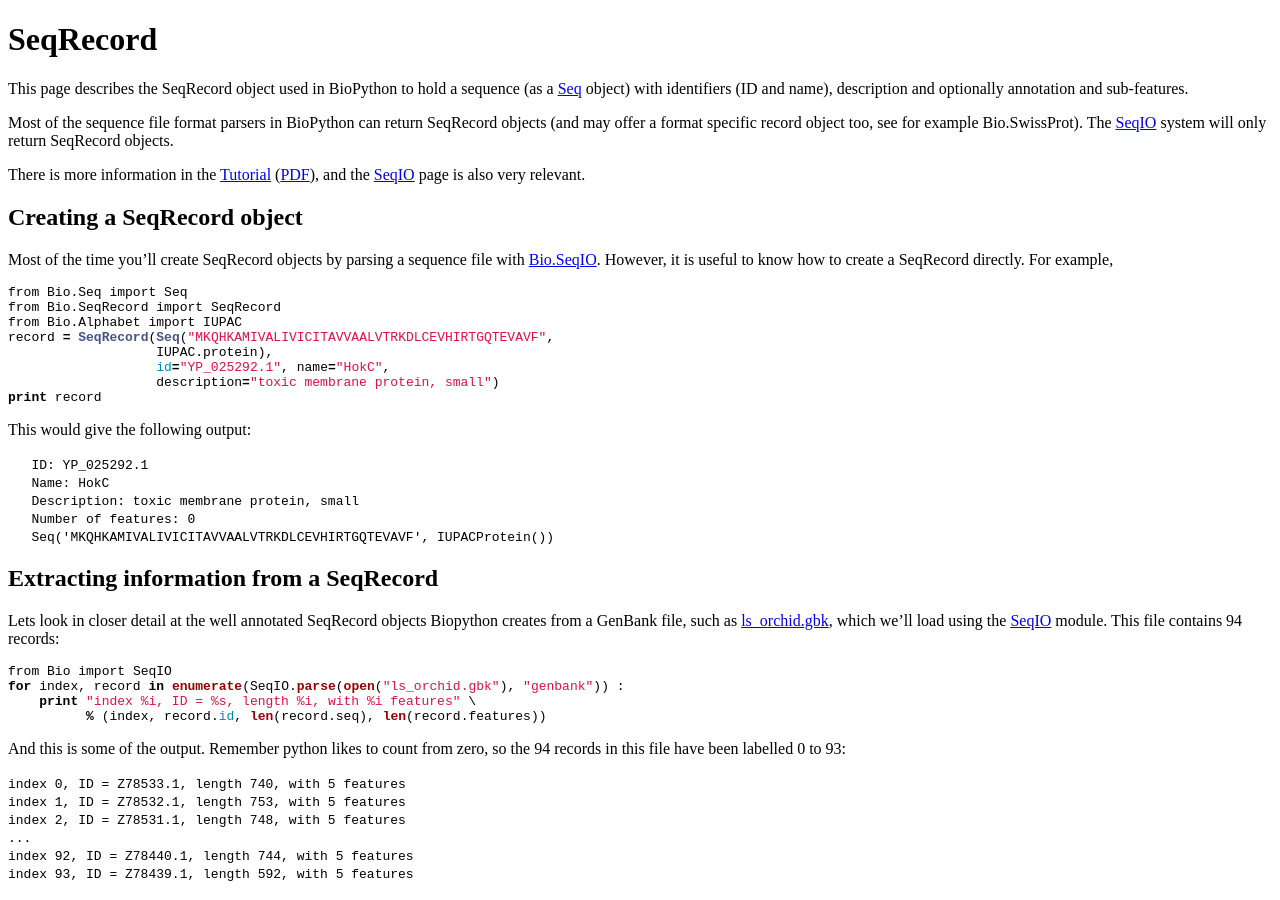
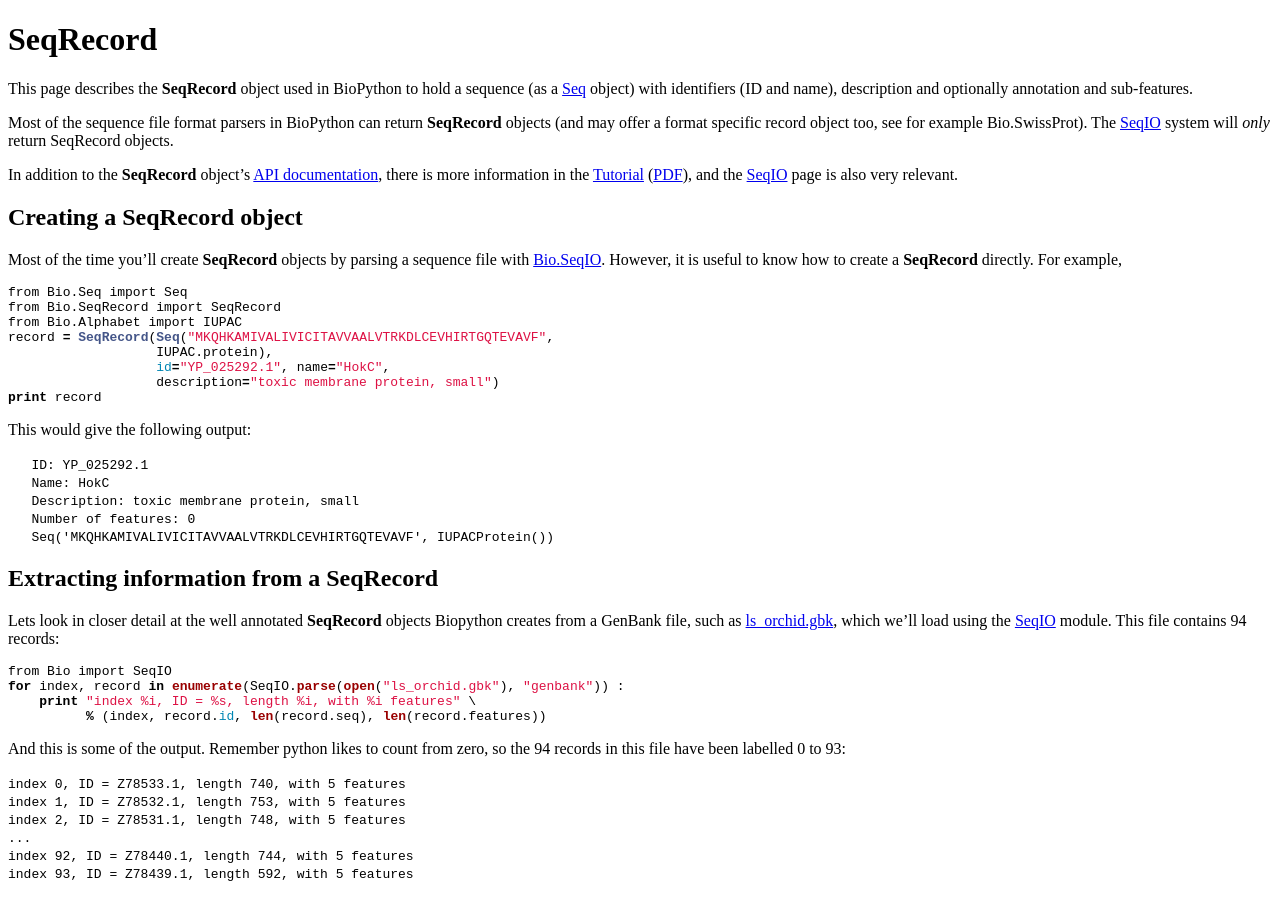
Before and after one commit to biopython/biopython.github.io, a Jekyll site: the page built from wiki/SeqRecord.md, in a window 1280 px wide and 900 px high. Built offline with Jekyll 4.4.1, drawn with Linux system fonts in a browser that asks for light colours; some of the changed text lies outside the part shown.

Commit message:
Link to API page, formatting

````diff
--- a/wiki/SeqRecord.md
+++ b/wiki/SeqRecord.md
@@ -4,16 +4,18 @@ permalink: wiki/SeqRecord
 layout: wiki
 ---
 
-This page describes the SeqRecord object used in BioPython to hold a
+This page describes the **SeqRecord** object used in BioPython to hold a
 sequence (as a [Seq](Seq "wikilink") object) with identifiers (ID and
 name), description and optionally annotation and sub-features.
 
 Most of the sequence file format parsers in BioPython can return
-SeqRecord objects (and may offer a format specific record object too,
-see for example Bio.SwissProt). The [SeqIO](SeqIO "wikilink") system
-will only return SeqRecord objects.
+**SeqRecord** objects (and may offer a format specific record object
+too, see for example Bio.SwissProt). The [SeqIO](SeqIO "wikilink")
+system will *only* return SeqRecord objects.
 
-There is more information in the
+In addition to the **SeqRecord** object's [API
+documentation](http://biopython.org/DIST/docs/api/Bio.SeqRecord.SeqRecord-class.html),
+there is more information in the
 [Tutorial](http://biopython.org/DIST/docs/tutorial/Tutorial.html)
 ([PDF](http://biopython.org/DIST/docs/tutorial/Tutorial.pdf)), and the
 [SeqIO](SeqIO "wikilink") page is also very relevant.
@@ -21,9 +23,9 @@ There is more information in the
 Creating a SeqRecord object
 ---------------------------
 
-Most of the time you'll create SeqRecord objects by parsing a sequence
-file with [Bio.SeqIO](SeqIO "wikilink"). However, it is useful to know
-how to create a SeqRecord directly. For example,
+Most of the time you'll create **SeqRecord** objects by parsing a
+sequence file with [Bio.SeqIO](SeqIO "wikilink"). However, it is useful
+to know how to create a **SeqRecord** directly. For example,
 
 ``` python
 from Bio.Seq import Seq
@@ -47,7 +49,7 @@ This would give the following output:
 Extracting information from a SeqRecord
 ---------------------------------------
 
-Lets look in closer detail at the well annotated SeqRecord objects
+Lets look in closer detail at the well annotated **SeqRecord** objects
 Biopython creates from a GenBank file, such as
 [ls\_orchid.gbk](http://biopython.org/DIST/docs/tutorial/examples/ls_orchid.gbk),
 which we'll load using the [SeqIO](SeqIO "wikilink") module. This file
@@ -155,7 +157,7 @@ Paphiopedilum barbatum
 
 In this case, most of the values in the dictionary are simple strings,
 but this isn't always the case - have a look at the references entry for
-this example - its a list of Reference objects:
+this example - its a list of **Reference** objects:
 
 ``` python
 >>> print record.annotations["references"].__class__
@@ -180,8 +182,8 @@ SeqFeature objects:
 SeqFeature objects are complicated enough to warrant their own page...
 
 If you are using Biopython 1.48 or later, there will be a **format**
-method. This lets you convert the SeqRecord into a string using one of
-the output formats supported by [Bio.SeqIO](SeqIO "wikilink"), for
+method. This lets you convert the **SeqRecord** into a string using one
+of the output formats supported by [Bio.SeqIO](SeqIO "wikilink"), for
 example:
 
 ``` python
````
Also changed, not shown: 1 other file.
